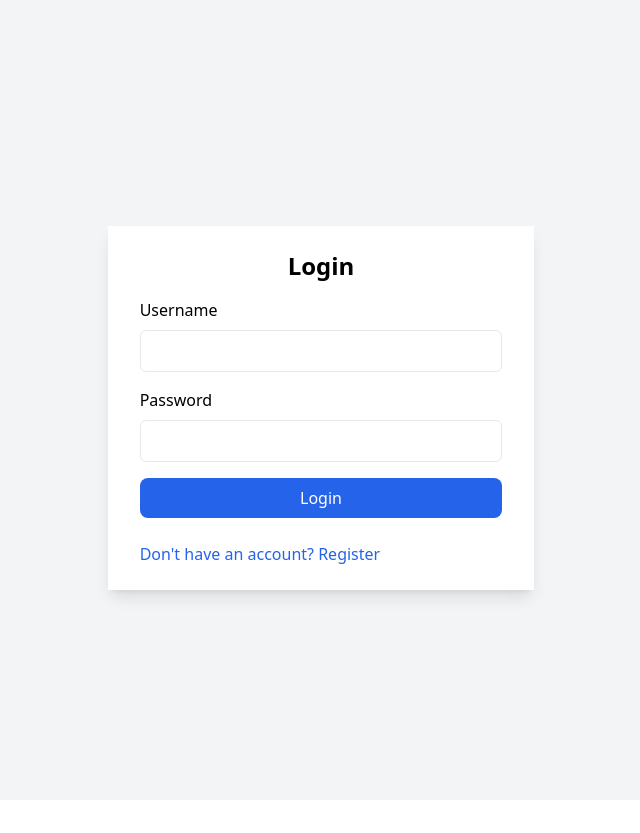
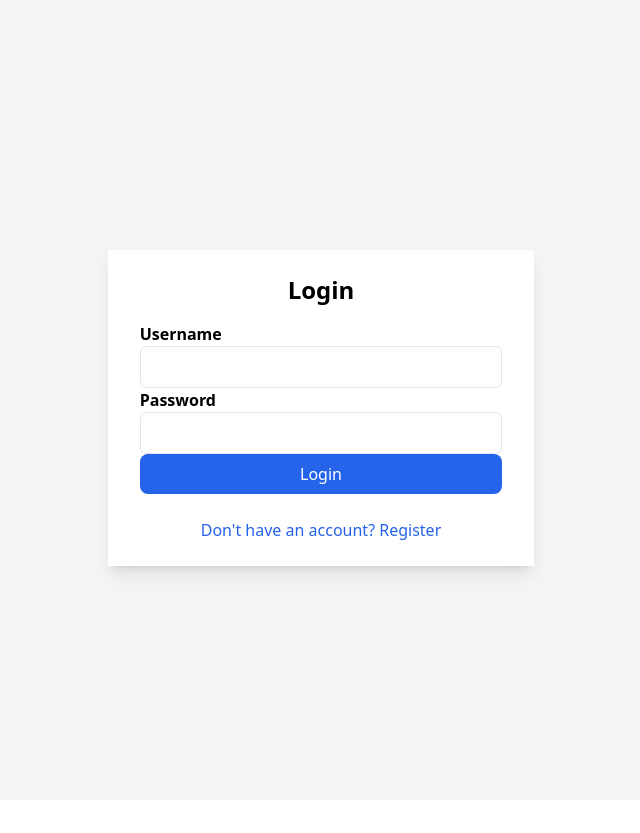
Before and after one commit to henryperkins/chatter, a Flask app: page /login in a window 1280 px wide. Shown: the part 64-897 px from the top of the page, without its empty margins (319-959 px from the left). Run offline with Flask 3, Linux system fonts and the light colour scheme; some libraries are stand-ins or nearby versions.

Commit message:
Update login.html

```diff
--- a/templates/login.html
+++ b/templates/login.html
@@ -4,38 +4,58 @@
 
 {% block content %}
 <div class="flex items-center justify-center min-h-screen bg-gray-100">
-    <div class="px-8 py-6 mx-4 mt-4 text-left bg-white shadow-lg md:w-1/3 lg:w-1/3 sm:w-1/3">
-        <h1 class="text-2xl font-bold text-center">Login</h1>
+    <div class="px-8 py-6 mx-4 mt-4 text-left bg-white shadow-lg md:w-1/3">
+        <h1 class="text-2xl font-bold text-center mb-4">Login</h1>
+
         {% with messages = get_flashed_messages(with_categories=true) %}
             {% if messages %}
+                <div class="space-y-2 mb-4">
                     {% for category, message in messages %}
                         <div class="bg-red-100 border border-red-400 text-red-700 px-4 py-3 rounded relative" role="alert">
                             <strong class="font-bold">{{ category | capitalize }}: </strong>
                             <span class="block sm:inline">{{ message }}</span>
                         </div>
                     {% endfor %}
+                </div>
             {% endif %}
         {% endwith %}
-        <form method="POST" action="{{ url_for('auth.login') }}">
+
+        <form method="POST" action="{{ url_for('auth.login') }}" class="space-y-4">
             {{ form.hidden_tag() }}
-            <div class="mt-4">
-                {{ form.username.label(class="block") }}
-                {{ form.username(class="w-full px-4 py-2 mt-2 border rounded-md focus:outline-none focus:ring-1 focus:ring-blue-600") }}
+
+            <!-- Username Field -->
+            <div>
+                {{ form.username.label(class="block mb-1 font-semibold", for="username") }}
+                {{ form.username(id="username", class="w-full px-4 py-2 border rounded-md focus:outline-none focus:ring-1 focus:ring-blue-600") }}
                 {% if form.username.errors %}
-                    <p class="text-red-500 text-xs mt-1">{{ form.username.errors[0] }}</p>
+                    <p id="username-error" class="text-red-500 text-xs mt-1">{{ form.username.errors[0] }}</p>
                 {% endif %}
             </div>
-            <div class="mt-4">
-                {{ form.password.label(class="block") }}
-                {{ form.password(class="w-full px-4 py-2 mt-2 border rounded-md focus:outline-none focus:ring-1 focus:ring-blue-600") }}
+
+            <!-- Password Field -->
+            <div>
+                {{ form.password.label(class="block mb-1 font-semibold", for="password") }}
+                {{ form.password(id="password", class="w-full px-4 py-2 border rounded-md focus:outline-none focus:ring-1 focus:ring-blue-600") }}
                 {% if form.password.errors %}
                     <p class="text-red-500 text-xs mt-1">{{ form.password.errors[0] }}</p>
                 {% endif %}
             </div>
-            <button type="submit" class="w-full px-6 py-2 mt-4 text-white bg-blue-600 rounded-lg hover:bg-blue-900">Login</button>
+
+            <!-- Submit Button -->
+            <button type="submit"
+                class="w-full px-6 py-2 text-white bg-blue-600 rounded-lg hover:bg-blue-900 focus:outline-none focus:ring-2 focus:ring-blue-500 focus:ring-offset-2">
+                Login
+            </button>
         </form>
-        <div class="mt-6 text-grey-dark">
-            <a href="{{ url_for('auth.register') }}" class="text-blue-600 hover:underline">Don't have an account? Register</a>
+
+        <!-- Links -->
+        <div class="mt-6 text-gray-700 text-center space-y-2">
+            <!-- Optionally add Forgot Password link -->
+            <!-- <a href="{{ url_for('auth.forgot_password') }}" class="text-blue-600 hover:underline block">Forgot Password?</a> -->
+
+            <a href="{{ url_for('auth.register') }}" class="text-blue-600 hover:underline">
+                Don't have an account? Register
+            </a>
         </div>
     </div>
 </div>
```
Lines whose indentation alone changed are shown as unchanged.
